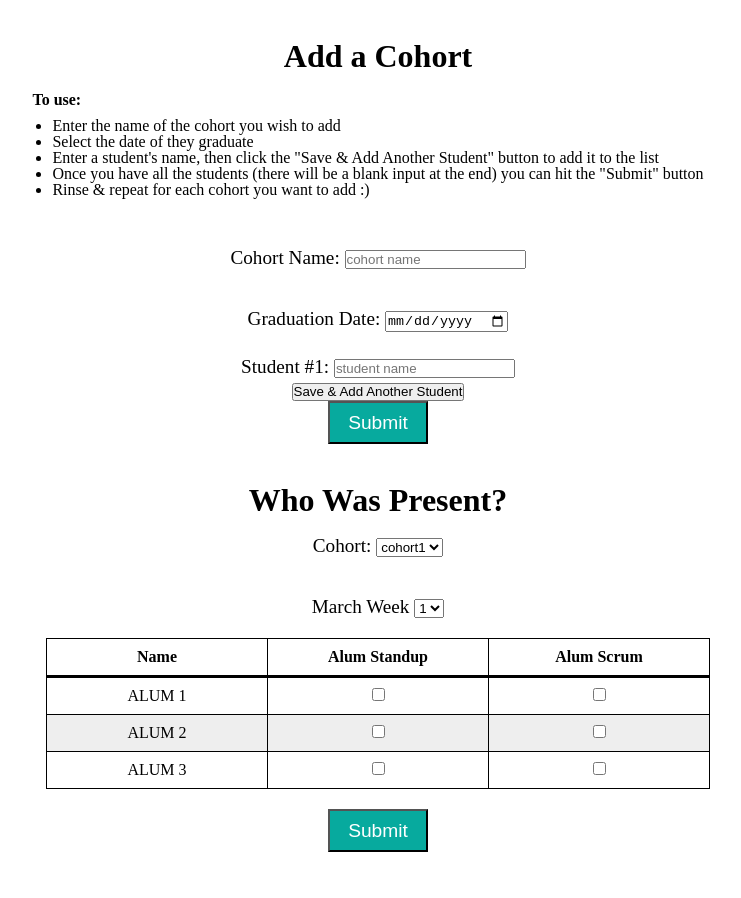
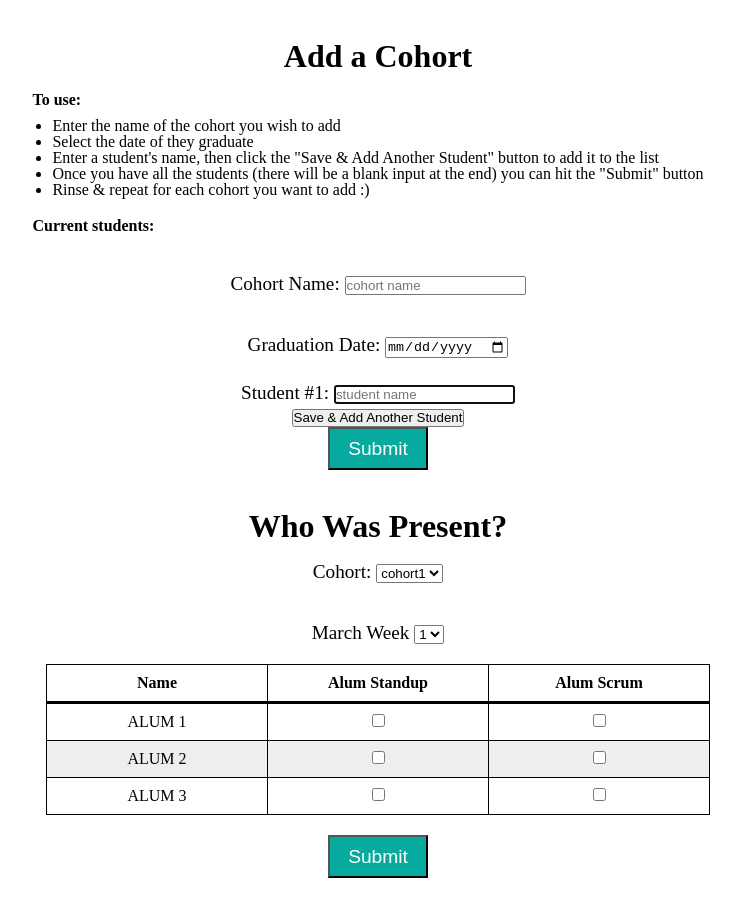
Before and after one commit to AwrenNuit/alum-tracker, a React (Create React App) app: page / in a window 1280 px wide. Shown: the whole page, without its empty margins (262-1003 px from the left). Before the commit the page ends 872 px from the top, so only its background shows below. Built offline with nearby package versions, Linux system fonts and the light colour scheme; no server answers.

Commit message:
now has list of currently-added students, added autofocus to new inputs

```diff
--- a/src/components/AddCohort/AddCohort.js
+++ b/src/components/AddCohort/AddCohort.js
@@ -37,6 +37,7 @@ export default function AddCohort() {
                       value={studentList[i-1] || newStudent}
                       onChange={(e)=>setNewStudent(e.target.value)}
                       placeholder="student name"
+                      autoFocus
                     />
                   </div>);
     }
@@ -74,6 +75,10 @@ export default function AddCohort() {
               <li>Rinse & repeat for each cohort you want to add :)</li>
             </ul>
           </div>
+          <div style={{marginTop:'20px'}}>
+            <p style={{fontWeight:'bold'}}>Current students:&nbsp;</p>
+            {studentList.length !== 0 ? studentList.join(', ') : ''}
+          </div>
         </div>
       </div>
 
```
